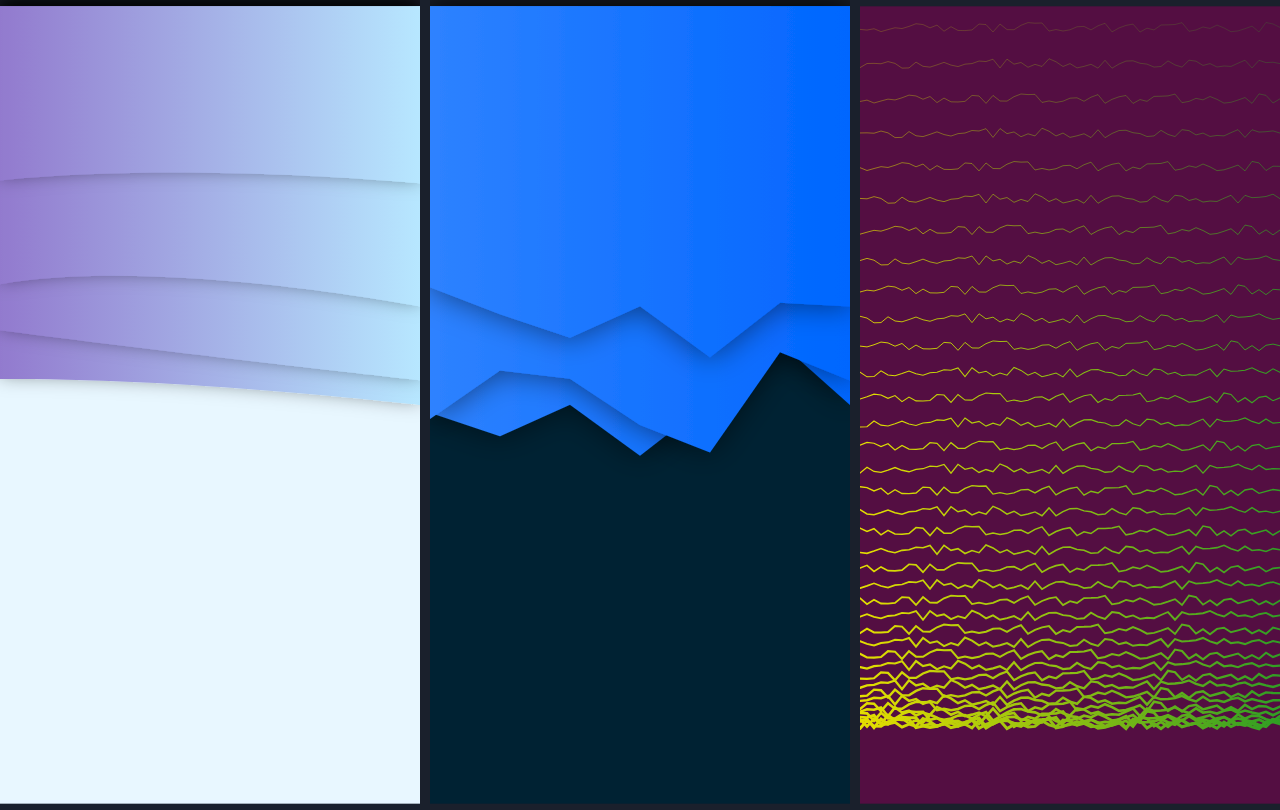
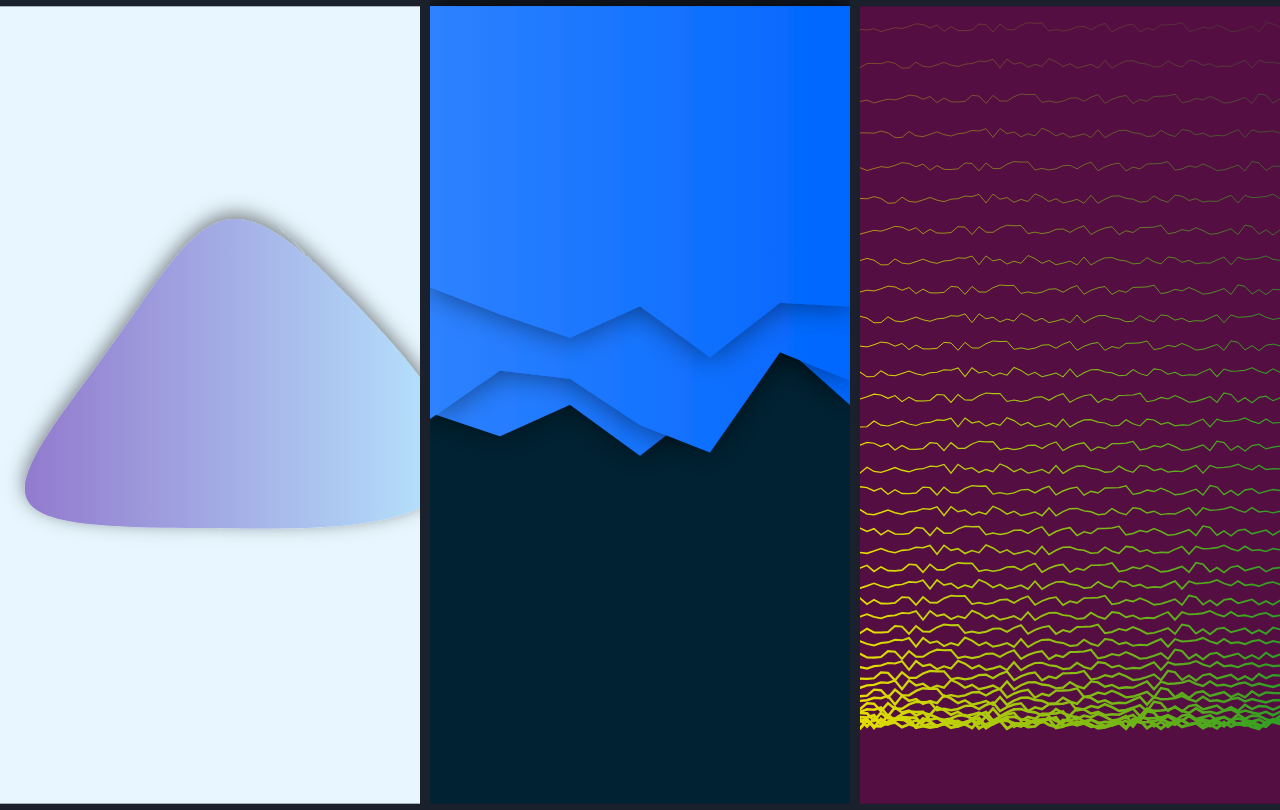
Before and after one commit to MaximBuz/heazy-svg-creator, a React (Create React App) app: page / in a window 1280 px wide. Built offline with nearby package versions, Linux system fonts and the light colour scheme.

Commit message:
added bubble component

```diff
--- a/src/App.tsx
+++ b/src/App.tsx
@@ -1,8 +1,7 @@
 import { useCallback, useRef } from 'react';
+import Bubble from './components/Blob';
 import StackedWave from './components/StackedWave';
 import { downloadBlob } from './utils/downloadBlob';
-
-import { blob } from 'stream/consumers';
 
 function App() {
   // test downloading
@@ -17,7 +16,7 @@ function App() {
   return (
     <div className="App">
       <div style={{ display: 'flex', gap: 10}}>
-        <StackedWave
+        {/* <StackedWave
           svgRef = {svgRef}
           type="smooth"
           seed={1}
@@ -35,6 +34,22 @@ function App() {
           breaks={1}
           stacks={3}
           distance={5}
+          stroke={false}
+        /> */}
+        <Bubble
+          svgRef = {svgRef}
+          seed={1}
+          width={window.innerWidth / 3}
+          height={window.innerHeight + 10}
+          startWaveColor="#B7E7FF"
+          stopWaveColor="#927ace"
+          bgColor="#E8F7FF"
+          shadowX={0}
+          shadowY={5}
+          shadowSD={10}
+          shadowOpacity={0.5}
+          velocity={180}
+          size={20}
           stroke={false}
         />
         <StackedWave
--- /dev/null
+++ b/src/components/Blob.tsx
@@ -0,0 +1,89 @@
+import React from 'react';
+import { bubblePath } from '../utils/calculations/bubblePath';
+
+export interface IBubbleProps {
+  svgRef?: any;
+  stroke: boolean;
+  strokeWidth?: number;
+  seed: number;
+  width: number;
+  height: number;
+  startWaveColor: string;
+  stopWaveColor: string;
+  bgColor: string;
+  shadowX?: number;
+  shadowY?: number;
+  shadowSD?: number;
+  shadowOpacity?: number;
+  velocity: number;
+  size: number;
+}
+
+const Bubble: React.FunctionComponent<IBubbleProps> = ({
+  svgRef,
+  stroke,
+  strokeWidth,
+  seed,
+  width,
+  height,
+  startWaveColor,
+  stopWaveColor,
+  bgColor,
+  shadowX,
+  shadowOpacity,
+  shadowY,
+  shadowSD,
+  velocity,
+  size,
+}) => {
+  const pathData = bubblePath(seed, width, height, velocity, size);
+
+  const randomClassId = Math.round(Math.random() * 100);
+  return (
+    <div ref={svgRef} style={{ width, height }}>
+      <svg
+        viewBox={`0 0 ${width} ${height}`}
+        height="100%"
+        width="100%"
+        xmlns="http://www.w3.org/2000/svg"
+        xmlnsXlink="http://www.w3.org/1999/xlink"
+        version="1.1"
+      >
+        <g transform-origin={`${width / 2} ${height / 2}`} transform="scale(1, 1) rotate(180)">
+          <rect x="0" y="0" width={width} height={height} fill={bgColor}></rect>
+          <linearGradient id={`linear-gradient-${randomClassId}`}>
+            <stop offset="0%" stopColor={startWaveColor} stopOpacity="100%" />
+            <stop offset="100%" stopColor={stopWaveColor} stopOpacity="100%" />
+          </linearGradient>
+
+          {/* in the shadow you have to put in either x and width or y and height for shadows to stay in box */}
+          {!stroke && (
+            <filter id={`shadow-${randomClassId}`} >
+              <feDropShadow
+                dx={shadowX}
+                dy={shadowY}
+                stdDeviation={shadowSD}
+                floodColor="black"
+                floodOpacity={shadowOpacity}
+              />
+            </filter>
+          )}
+          <path
+            d={pathData}
+            fill="none"
+            strokeLinecap="round"
+            filter={!stroke ? `url(#shadow-${randomClassId})` : undefined}
+            stroke={stroke ? `url(#linear-gradient-${randomClassId})` : undefined}
+            strokeWidth={strokeWidth}
+            style={{
+              transition: 'all 0.4s cubic-bezier(0.16, 1, 0.3, 1) 0s',
+              fill: !stroke ? `url(#linear-gradient-${randomClassId})` : undefined,
+            }}
+          ></path>
+        </g>
+      </svg>
+    </div>
+  );
+};
+
+export default Bubble;
--- a/src/utils/calculations/blobPath.ts
+++ b/src/utils/calculations/bubblePath.ts
@@ -1,7 +1,7 @@
 // calculates svg data attribute for wave with smooth peaks
 import { generateRandomNumber } from './randomNumber';
 
-export function blobPath(
+export function bubblePath(
   seed: number,
   width: number,
   height: number,
@@ -64,6 +64,6 @@ export function blobPath(
   // close off the blob by adding the first shorthand curve again
   path.push(`S ${first.handle.x} ${first.handle.y} ${first.x} ${first.y} Z`)
 
-  return path;
+  return path.join(" ");
 }
 // M -2 1   |   S -1 3 -2 1   |   S -3 -4 0 -4   |   S 6 -2 4 0   |   S -1 3 -2 1
```
